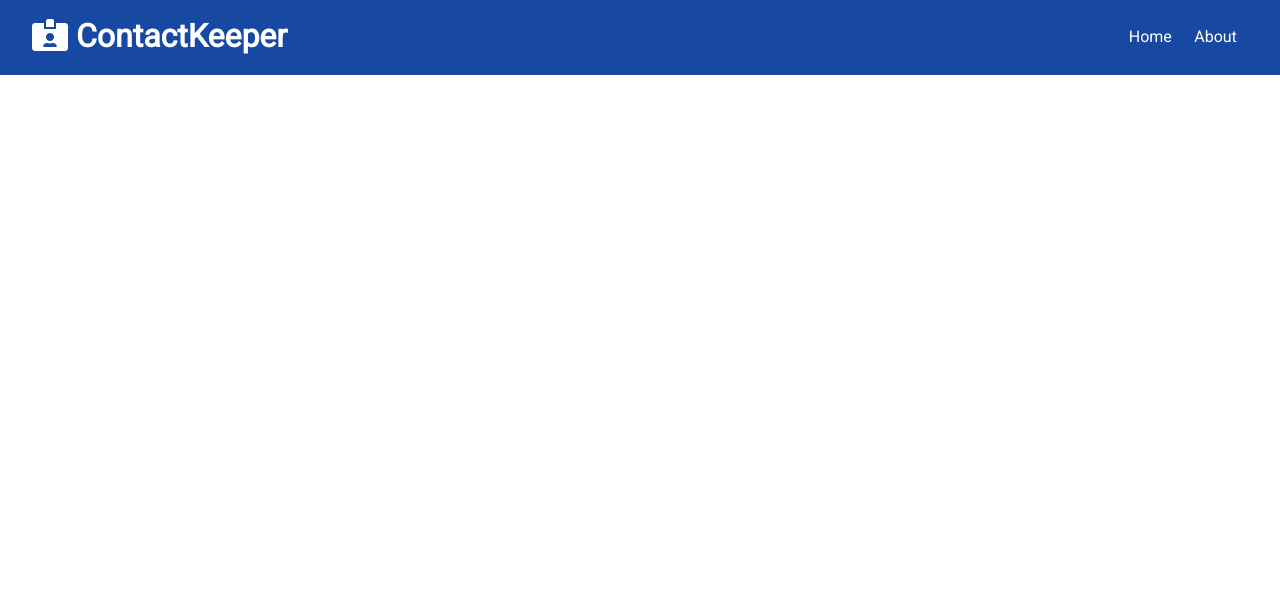
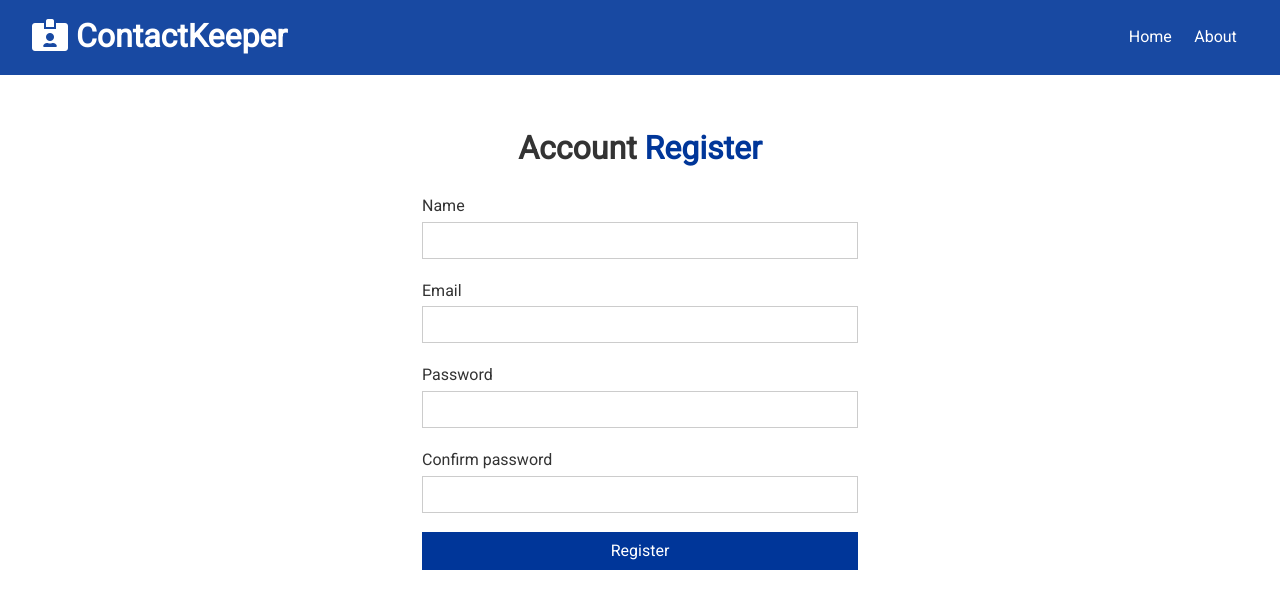
Before and after one commit to graygabrielle/contact-keeper, a React (Create React App) app in the folder client/: page /register in a window 1280 px wide. Shown: the top 608 px of the page. Built offline with nearby package versions, Linux system fonts and the light colour scheme.

Commit message:
added Register component

```diff
--- a/client/src/App.js
+++ b/client/src/App.js
@@ -3,6 +3,7 @@
 import Navbar from "./components/layout/Navbar";
 import Home from "./components/pages/Home";
 import About from "./components/pages/About";
+import Register from "./components/auth/Register";
 
 import ContactState from "./context/contact/ContactState";
 import AuthState from "./context/auth/AuthState";
@@ -21,6 +22,7 @@
               <Switch>
                 <Route exact path="/" component={Home} />
                 <Route exact path="/about" component={About} />
+                <Route exact path="/register" component={Register} />
               </Switch>
             </div>
           </Fragment>
--- /dev/null
+++ b/client/src/components/auth/Register.js
@@ -0,0 +1,67 @@
+import React, { useState } from "react";
+
+const Register = () => {
+  const [user, setUser] = useState({
+    name: "",
+    email: "",
+    password: "",
+    password2: ""
+  });
+
+  const { name, email, password, password2 } = user;
+
+  const onChange = e => {
+    setUser({
+      ...user,
+      [e.target.name]: e.target.value
+    });
+  };
+
+  const onSubmit = e => {
+    e.preventDefault();
+    console.log("Register submit");
+  };
+
+  return (
+    <div className="form-container">
+      <h1>
+        Account <span className="text-primary">Register</span>
+      </h1>
+      <form onSubmit={onSubmit}>
+        <div className="form-group">
+          <label htmlFor="name">Name</label>
+          <input type="text" name="name" value={name} onChange={onChange} />
+        </div>
+        <div className="form-group">
+          <label htmlFor="email">Email</label>
+          <input type="email" name="email" value={email} onChange={onChange} />
+        </div>
+        <div className="form-group">
+          <label htmlFor="password">Password</label>
+          <input
+            type="password"
+            name="password"
+            value={password}
+            onChange={onChange}
+          />
+        </div>
+        <div className="form-group">
+          <label htmlFor="password2">Confirm password</label>
+          <input
+            type="password"
+            name="password2"
+            value={password2}
+            onChange={onChange}
+          />
+        </div>
+        <input
+          type="submit"
+          value="Register"
+          className="btn btn-primary btn-block"
+        />
+      </form>
+    </div>
+  );
+};
+
+export default Register;
```
Also changed, not shown: client/src/components/auth/Login.js (added).
